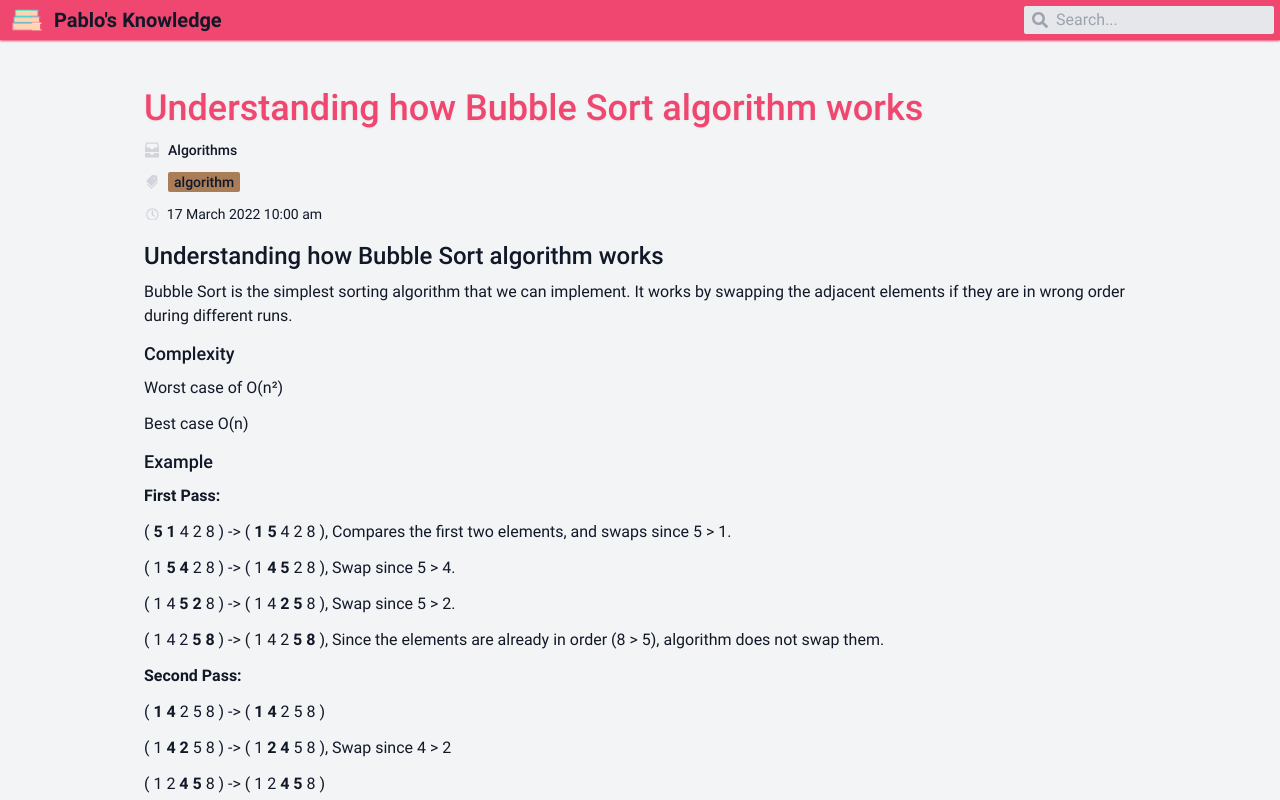
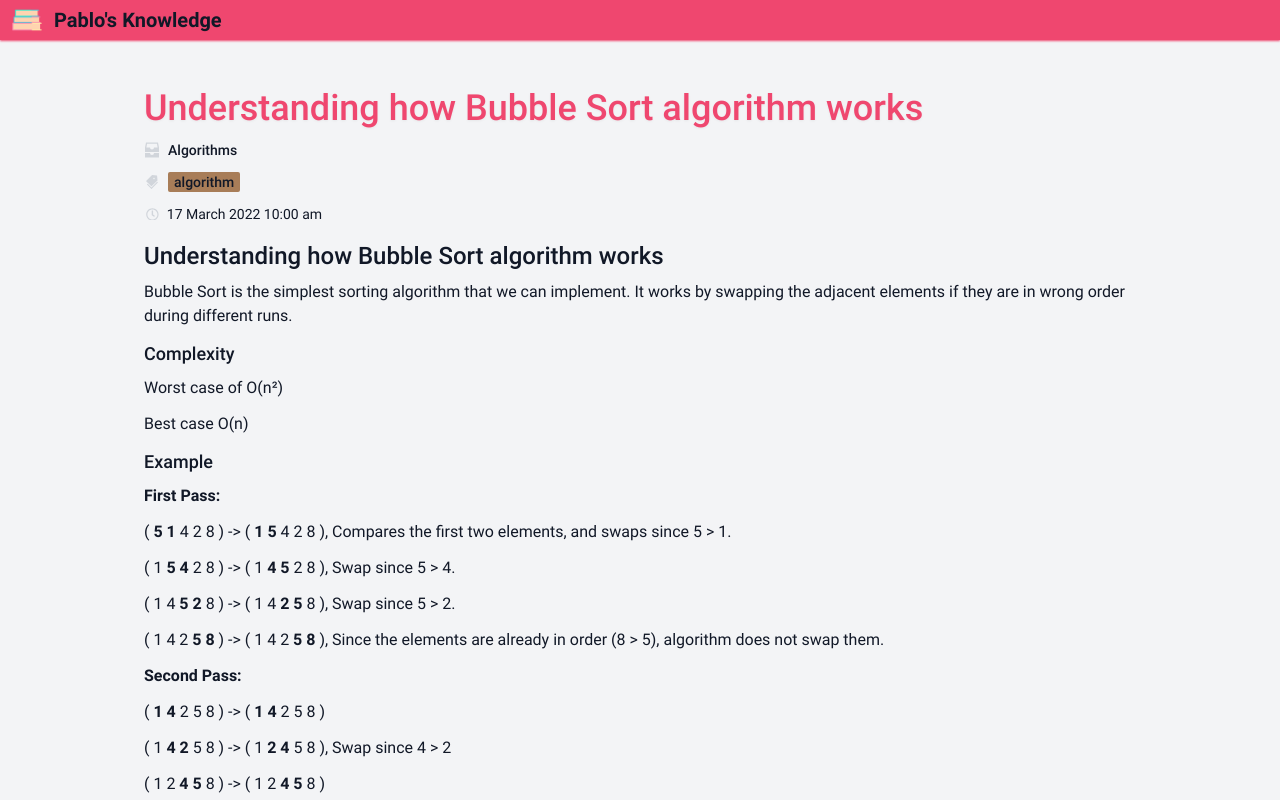
Before and after one commit to pablo-puga/knowledge, a Next.js app: page /algorithms/bubble-sort in a window 1280 px wide. Shown: the top 800 px of the page. Built offline with nearby package versions, Linux system fonts and the light colour scheme.

Commit message:
Temporarily hidden the search box

```diff
--- a/src/components/Navbar/Navbar.tsx
+++ b/src/components/Navbar/Navbar.tsx
@@ -1,7 +1,7 @@
 import Link from 'next/link';
 import Image from 'next/image';
 import type { CSSProperties } from 'react';
-import { FaSearch } from 'react-icons/fa';
+// import { FaSearch } from 'react-icons/fa';
 
 const Navbar = ({
     style = undefined,
@@ -30,14 +30,14 @@ const Navbar = ({
                     Pablo&apos;s Knowledge
                 </h1>
             </div>
-            <div className="flex flex-row flex-nowrap items-center bg-gray-200 px-2 py-0.5 rounded-sm">
+            {/* <div className="flex flex-row flex-nowrap items-center bg-gray-200 px-2 py-0.5 rounded-sm">
                 <FaSearch className="text-gray-400" />
                 <input
                     type="search"
                     placeholder="Search..."
                     className="bg-transparent px-2"
                 />
-            </div>
+            </div> */}
         </nav>
     );
 };
```
